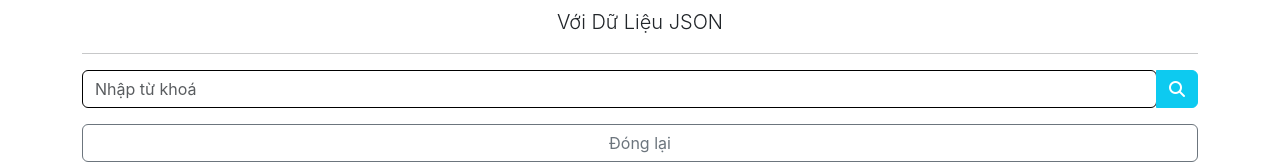
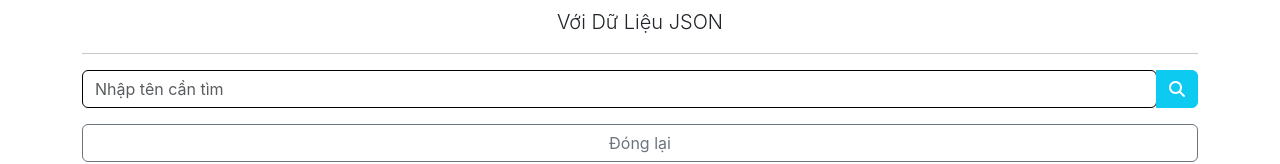
Before and after one commit to huynhkienhao/react-redux-NDV, a React (Create React App) app: page / in a window 1280 px wide. Shown: the part 155-319 px from the top of the page. Built offline with nearby package versions, Linux system fonts and the light colour scheme.

Commit message:
video 69

```diff
--- a/src/Components/App.js
+++ b/src/Components/App.js
@@ -12,12 +12,16 @@ class App extends Component {
 
     this.state = {
       hienThiForm: true,
-      data: DataUser
+      data: DataUser,
+      searchText: ''
     }
   }
 
   getTextSearch = (dl) => {
-    console.log(`Dữ liệu cha nhận được là ${dl}`);
+    this.setState({
+      searchText: dl
+    });
+    console.log(`Dữ liệu cha nhận được là ${this.state.searchText}`);
   }
 
   doiTrangThai = () => {
@@ -27,6 +31,14 @@ class App extends Component {
   }
 
   render() {
+    let ketQua = [];
+    this.state.data.forEach((item) => {
+      if (item.name.indexOf(this.state.searchText) !== -1) {
+        ketQua.push(item);
+      }
+    })
+    console.log(ketQua);
+
     return (
       <div>
         <Header />
--- a/src/Components/Search.js
+++ b/src/Components/Search.js
@@ -35,7 +35,7 @@ class Search extends Component {
                             type="text"
                             className="form-control"
                             onChange={(event) => this.isChange(event)}
-                            placeholder="Nhập từ khoá"
+                            placeholder="Nhập tên cần tìm"
                             style={{ border: "1px solid #000" }}
                         />
                         <button className="btn btn-info" onClick={(dl) => this.props.checkConnectProps(this.state.tempValue)}>
```
